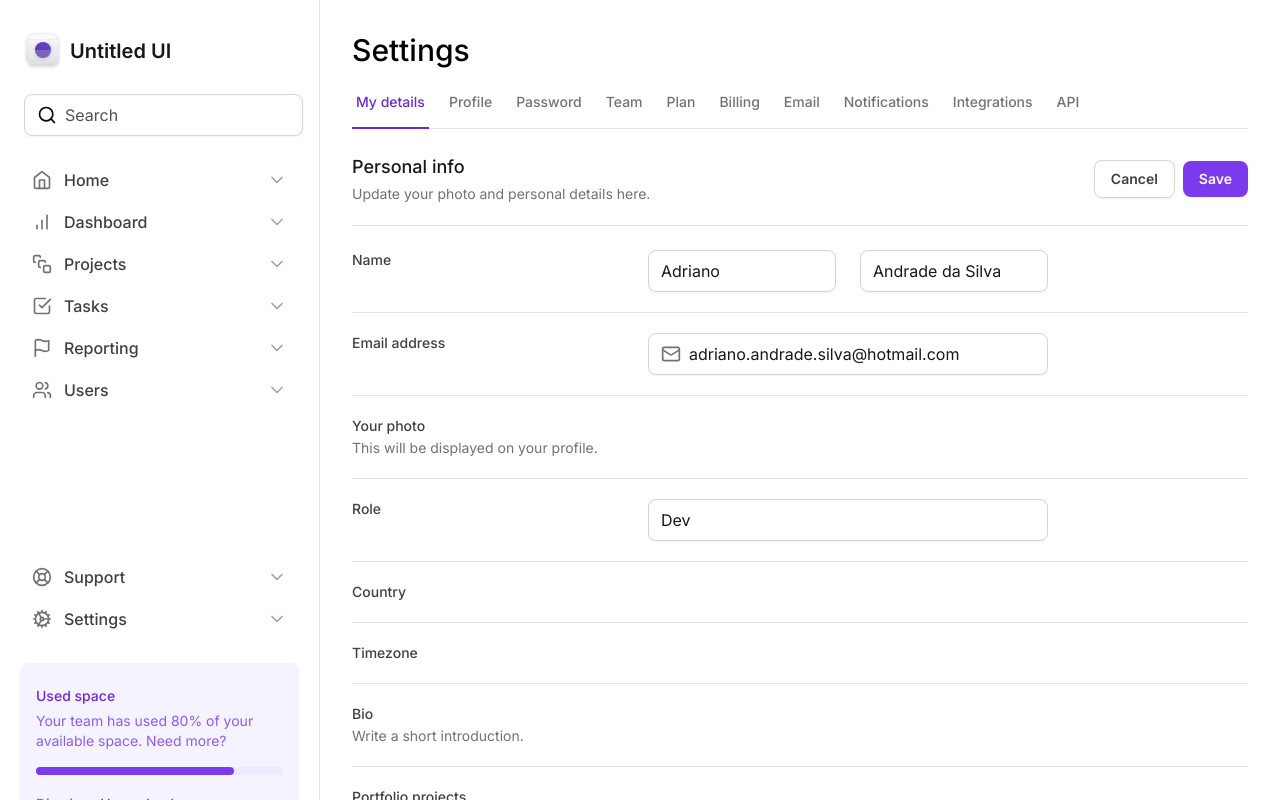
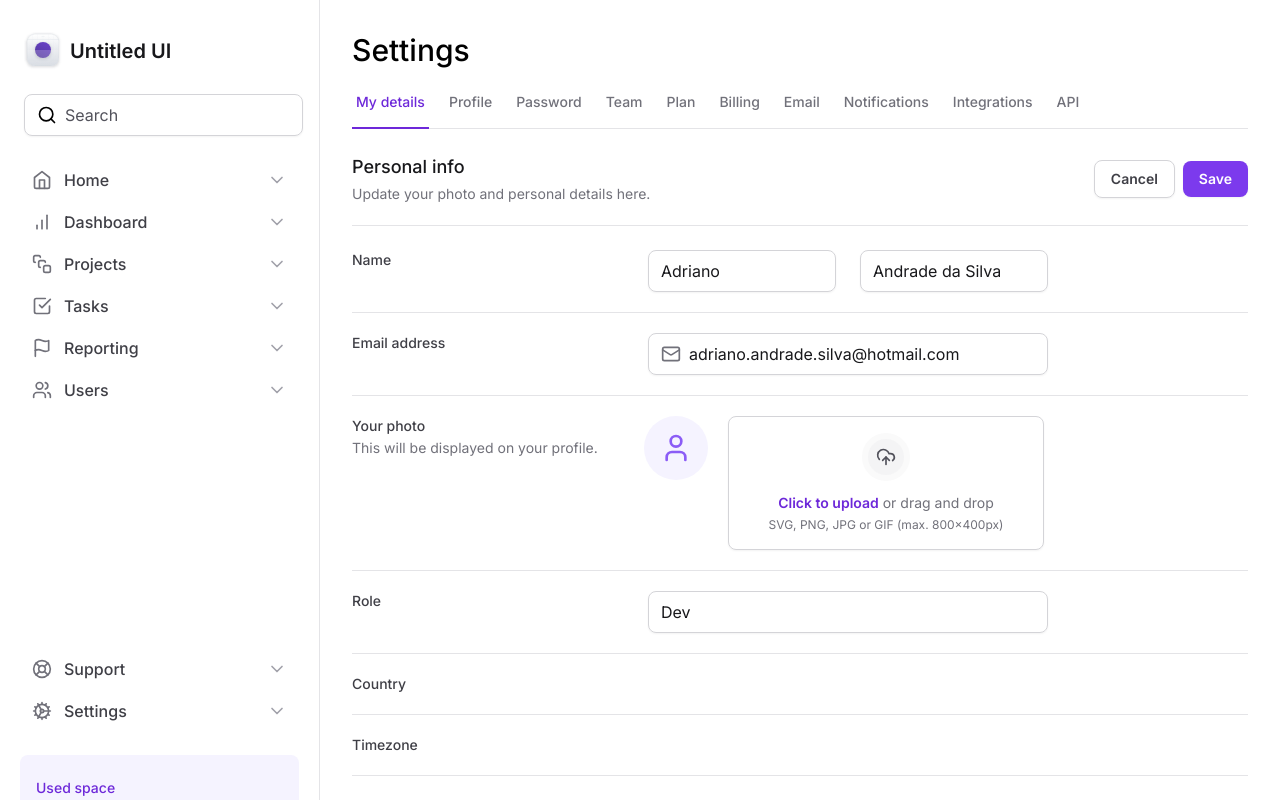
Before and after one commit to Adriano0106/tailwind-next, a Next.js app: page / in a window 1280 px wide. Shown: the top 800 px of the page. Built offline with nearby package versions, Linux system fonts and the light colour scheme.

Commit message:
Upload do avatar

```diff
--- a/src/app/page.tsx
+++ b/src/app/page.tsx
@@ -1,6 +1,6 @@
 import { SettingsTabs } from "./components/SettingsTabs";
 import * as Input from "./components/Input";
-import { Mail } from "lucide-react";
+import { Mail, UploadCloud, User } from "lucide-react";
 
 export default function Home() {
   return (
@@ -47,7 +47,7 @@
             </label>
             <div className="grid grid-cols-2 gap-6">
               <Input.Root>
-                <Input.Control id="firstName" defaultValue="Adriano " />
+                <Input.Control id="firstName" defaultValue="Adriano" />
               </Input.Root>
 
               <Input.Root>
@@ -77,7 +77,7 @@
 
           <div className="grid grid-cols-form gap-3 pt-5">
             <label
-              htmlFor="email"
+              htmlFor="photo"
               className="text-sm font-medium text-zinc-700"
             >
               Your photo
@@ -85,7 +85,34 @@
                 This will be displayed on your profile.
               </span>
             </label>
-            <div />
+            <div className="flex items-start gap-5">
+              <div className="flex h-16 w-16 items-center justify-center rounded-full bg-violet-50">
+                <User className="h-8 w-8 text-violet-500" />
+              </div>
+
+              <label
+                htmlFor="photo"
+                className="group flex flex-1 cursor-pointer flex-col items-center gap-3 rounded-lg border border-zinc-300 px-6 py-4 text-center text-zinc-500 shadow-sm hover:border-violet-200 hover:bg-violet-25 hover:text-violet-500"
+              >
+                <div className="rounded-full border-6 border-zinc-50 bg-zinc-100 p-2 group-hover:border-violet-50 group-hover:bg-violet-100">
+                  <UploadCloud className="h-5 w-5 text-zinc-600 group-hover:text-violet-600" />
+                </div>
+
+                <div className="flex flex-col items-center gap-1">
+                  <span className="text-sm">
+                    <span className="font-semibold text-violet-700">
+                      Click to upload
+                    </span>{" "}
+                    or drag and drop
+                  </span>
+                  <span className="text-xs">
+                    SVG, PNG, JPG or GIF (max. 800x400px)
+                  </span>
+                </div>
+              </label>
+
+              <input type="file" className="sr-only" id="photo" />
+            </div>
           </div>
 
           <div className="grid grid-cols-form gap-3 pt-5">
--- a/tailwind.config.js
+++ b/tailwind.config.js
@@ -9,12 +9,18 @@
         form: "minmax(7.5rem, 17.5rem) minmax(25rem, 1fr) minmax(0, 15rem)",
       },
 
-      maxWidth: {
-        app: "700px",
+      borderWidth: {
+        6: "6px",
       },
 
       colors: {
-        adriano: "#333",
+        violet: {
+          25: "#fcfaff",
+        },
+      },
+
+      maxWidth: {
+        app: "700px",
       },
     },
   },
```
